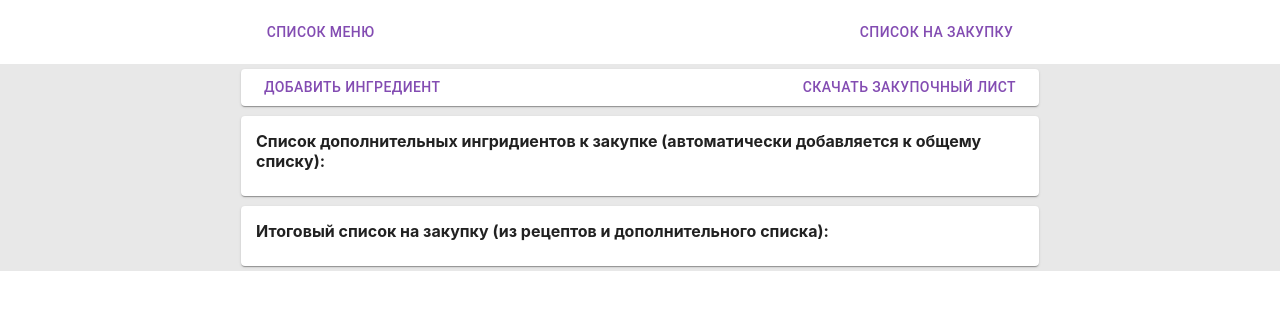
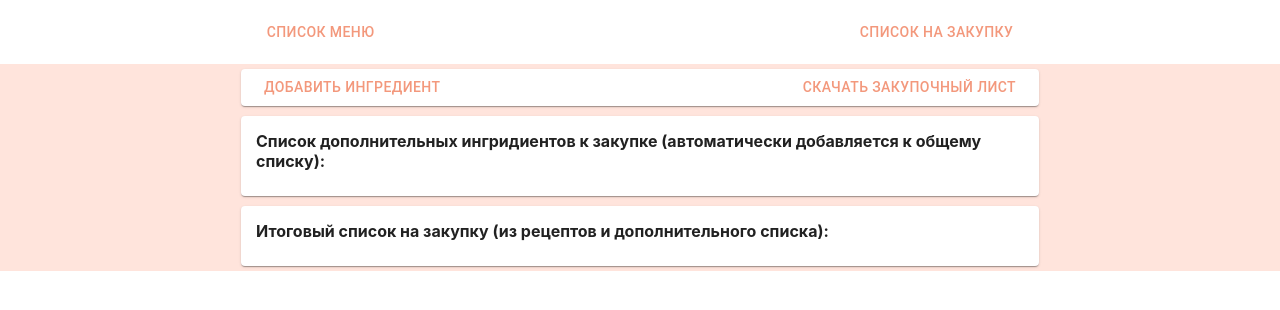
Before and after one commit to TommySheully/lunch-calculation, a React (Create React App) app: page /#/Purchase in a window 1280 px wide. Shown: the top 310 px of the page. Built offline with nearby package versions, Linux system fonts and the light colour scheme.

Commit message:
fix: (add css )

```diff
--- a/src/common/components/modal/AddIngridientModal.tsx
+++ b/src/common/components/modal/AddIngridientModal.tsx
@@ -7,6 +7,7 @@ import { SubmitHandler, useController, useForm } from 'react-hook-form'
 import { v4 } from 'uuid'
 import Box from '@mui/material/Box'
 import Modal from '@mui/material/Modal'
+import { Paper } from '@mui/material'
 
 type PropsType = {
   addIngredientCallback: (ingredient: recipeType) => void
@@ -47,6 +48,7 @@ export const ModalAddIngredients = ({ addIngredientCallback }: PropsType) => {
         aria-describedby="modal-modal-description"
       >
         <Box sx={style}>
+          <Paper>
             <Container onSubmit={handleSubmit(onSubmit)}>
               <SelectIngredients control={control}/>
               {errors.ingredient && <p style={{ color: 'red' }}>Ингредиент необходимо выбрать.</p>}
@@ -59,6 +61,7 @@ export const ModalAddIngredients = ({ addIngredientCallback }: PropsType) => {
                 новый
                 ингредиент</Button>
             </Container>
+          </Paper>
         </Box>
       </Modal>
     </Box>
@@ -73,8 +76,6 @@ const Container = styled.form`
   width: 100%;
   margin-bottom: 5px;
   gap: 10px;
-
-  border: 1px solid;
 `
 const style = {
   position: 'absolute' as 'absolute',
@@ -84,7 +85,7 @@ const style = {
   width: '50%',
   height: '80%',
   bgcolor: theme.background,
-  border: '2px solid #000',
+  borderRadius: '5px',
   boxShadow: 24,
   p: 4,
   overflowY: 'auto',
--- a/src/common/components/modal/AddReciepeModal.tsx
+++ b/src/common/components/modal/AddReciepeModal.tsx
@@ -37,7 +37,7 @@ const style = {
   width: '50%',
   height: '80%',
   bgcolor: theme.background,
-  border: '2px solid #000',
+  borderRadius: '5px',
   boxShadow: 24,
   p: 4,
   overflowY: 'auto',
--- a/src/common/utils/config/theme.ts
+++ b/src/common/utils/config/theme.ts
@@ -1,4 +1,4 @@
 export const theme = {
-  color: '#834cb2',
-  background: '#e8e8e8',
+  color: '#f3987c',
+  background: '#ffe4dc',
 }
```
Lines whose indentation alone changed are shown as unchanged.
